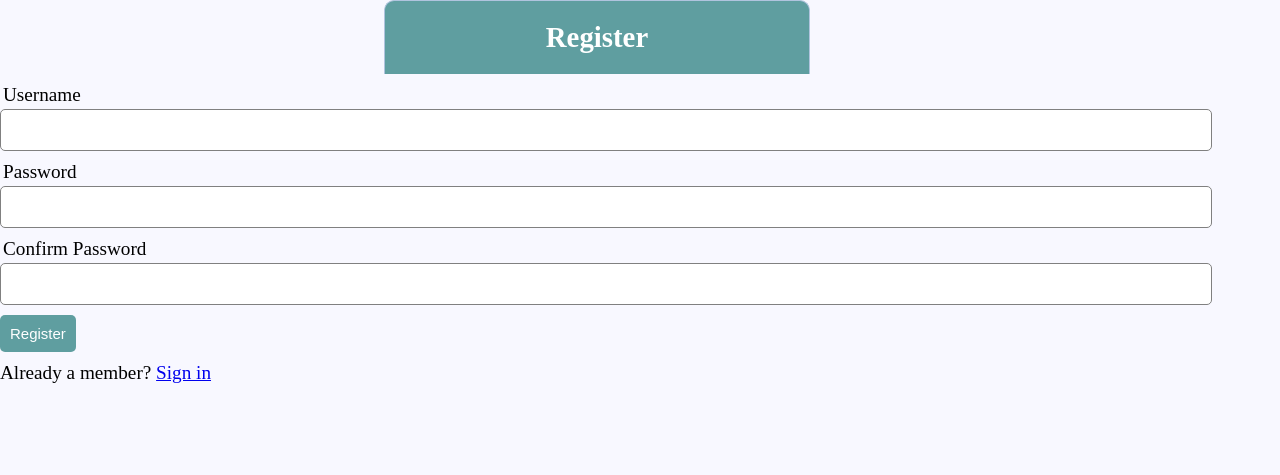
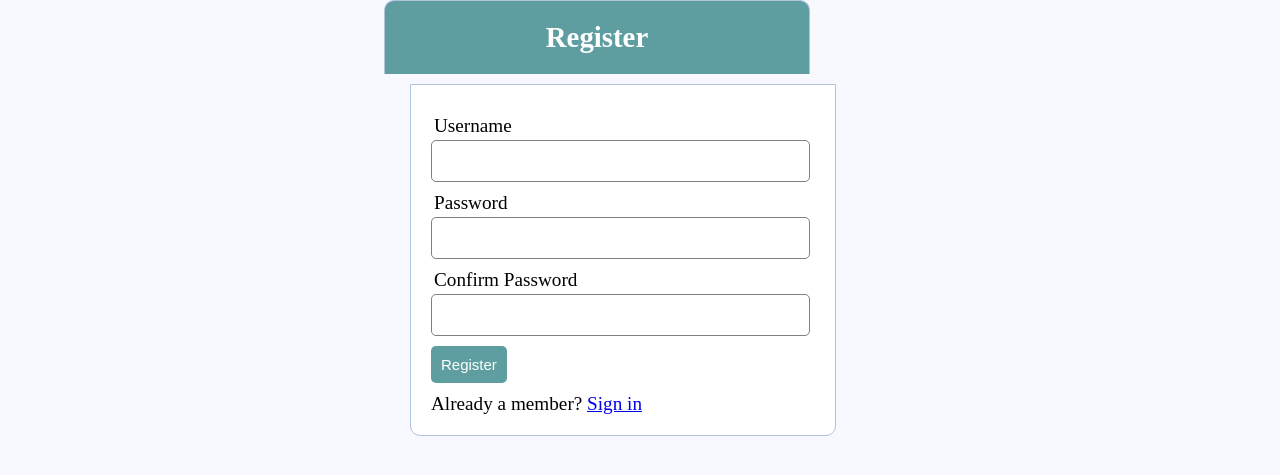
Before and after one commit to someshrf/gamedev, a PHP site: page /register.php in a window 1280 px wide. Shown: the top 475 px of the page. Run offline with PHP 8.4, Linux system fonts and the light colour scheme.

Commit message:
Update register.php

```diff
--- a/register.php
+++ b/register.php
@@ -10,7 +10,7 @@
         <h2>Register</h2>
     </div>
 
-    <form method="post" action="register.php">
+    <form method="post" action="register.php" class="foorm">
        <!-- error messages -->
        <?php include('errors.php'); ?>
        <div class="input-group">
```
